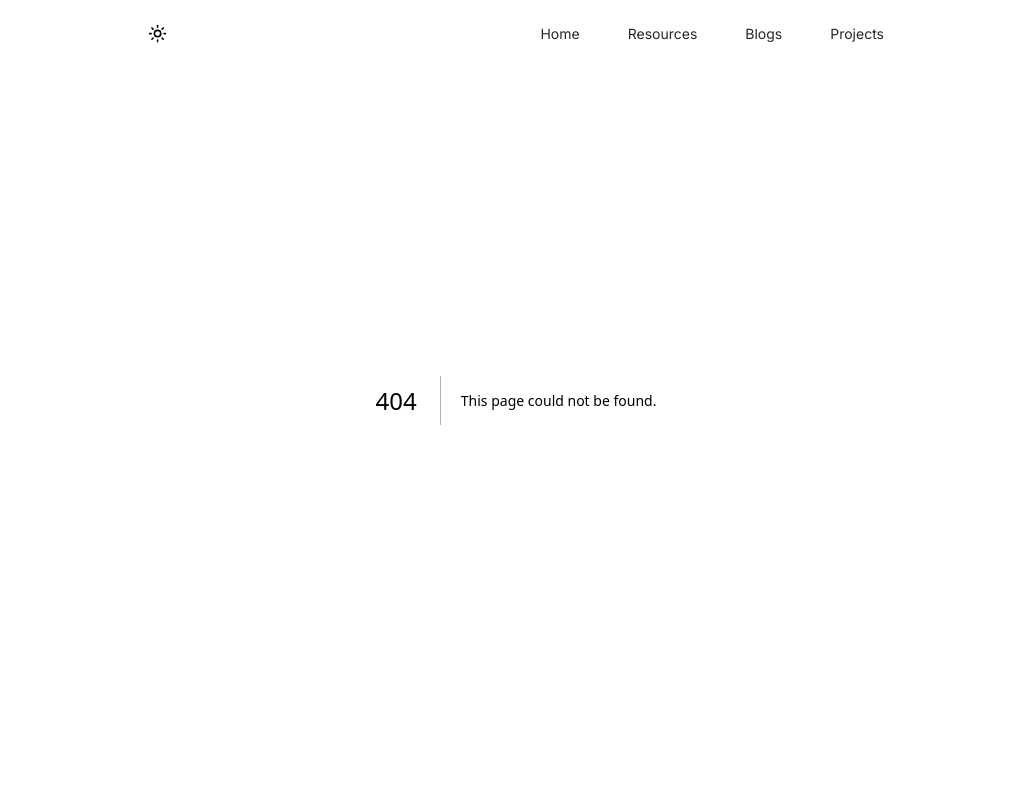
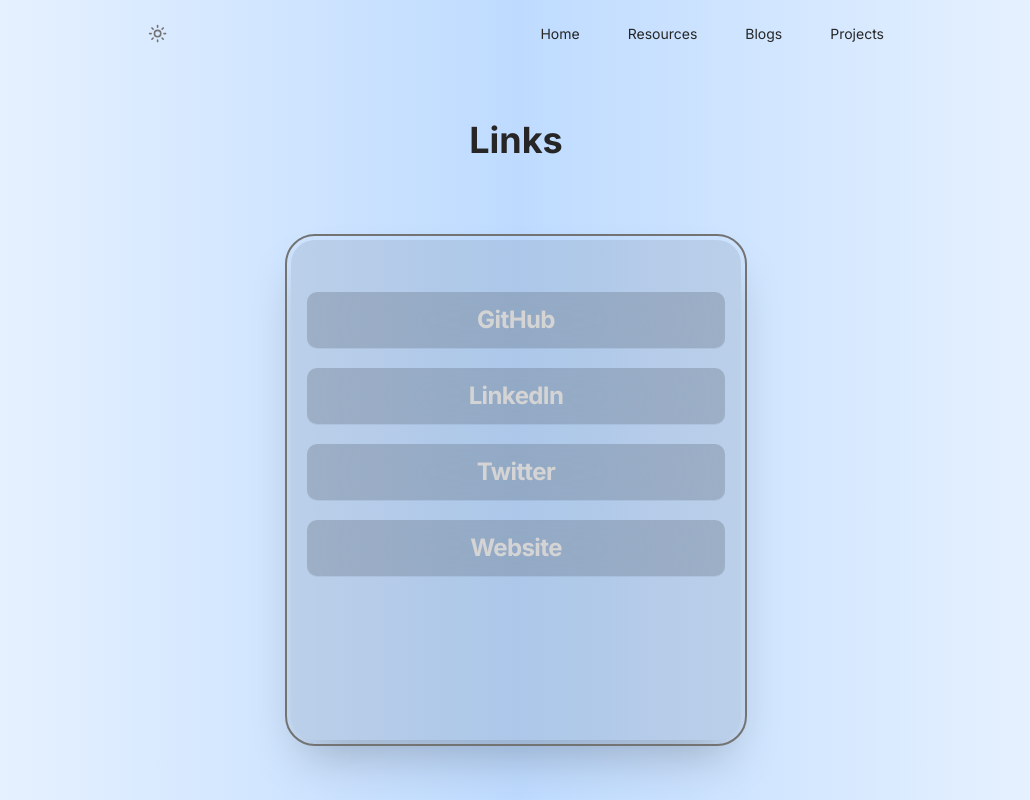
Before and after one commit to santanilroy/santanilroy-portfolio, a Next.js app: page /links in a window 1280 px wide. Before the commit this address had no page. Shown: the top 800 px of the page, without its empty margins (124-1154 px from the left). Built offline with nearby package versions, Linux system fonts and the light colour scheme.

Commit message:
add links

```diff
--- /dev/null
+++ b/app/links/page.tsx
@@ -0,0 +1,71 @@
+"use client";
+import { Container } from "@/components/container";
+import { motion } from "motion/react";
+import Link from "next/link";
+
+import React from "react";
+
+const Linkspage = () => {
+  const links = [
+    {
+      id: 1,
+      link: "GitHub",
+      href: "https://github.com/santanilroy",
+    },
+    {
+      id: 2,
+      link: "LinkedIn",
+      href: "https://www.linkedin.com/in/santanil-roy-90730b219/",
+    },
+
+    {
+      id: 3,
+      link: "Twitter",
+      href: "https://x.com/SantanilRoy",
+    },
+
+    {
+      id: 4,
+      link: "Website",
+      href: "santanilroy-portfolio.vercel.app",
+    },
+  ];
+
+  return (
+    <>
+      <Container className="max-w-3xl mx-auto px-4 py-8 min-h-screen p-4 md:pt-30 md:pb-10">
+        <h1 className="text-4xl font-bold text-center text-neutral-800 dark:text-neutral-200 ">
+          Links
+        </h1>
+
+        <div className="max-w-[450px] mx-auto px-4 py-8 min-h-[500px] bg-gray-900/10 dark:bg-white/10  backdrop-blur-4xl rounded-3xl mt-20 shadow-2xl outline-offset-4 outline-2 outline-neutral-500">
+          {links.map((link, index) => (
+            <Link key={index} href={link.href}>
+              <motion.div
+                initial={{ opacity: 0, scale: 0.9, filter: "blur(10px)" }}
+                whileInView={{
+                  opacity: 1,
+                  scale: 1,
+                  filter: "blur(0px)",
+                  y: 0,
+                }}
+                transition={{
+                  duration: 0.3,
+                  delay: index * 0.1,
+                  ease: "easeInOut",
+                }}
+                className="w-auto mx-auto m-5 p-3 rounded-lg flex justify-center items-center bg-black/15 dark:bg-white/5 backdrop-blur-3xl shadow-2xs"
+              >
+                <p className="text-2xl font-bold text-neutral-300 tracking-tight">
+                  {link.link}
+                </p>
+              </motion.div>
+            </Link>
+          ))}
+        </div>
+      </Container>
+    </>
+  );
+};
+
+export default Linkspage;
--- a/components/footer.tsx
+++ b/components/footer.tsx
@@ -31,7 +31,7 @@
               <Link href="/about">About</Link>
               <Link href="/snippets">Snippets</Link>
               <Link href="https://ui.shadcn.com/">ShadCn</Link>
-              <Link href="#">Links</Link>
+              <Link href="/links">Links</Link>
             </div>
           </div>
 
```
